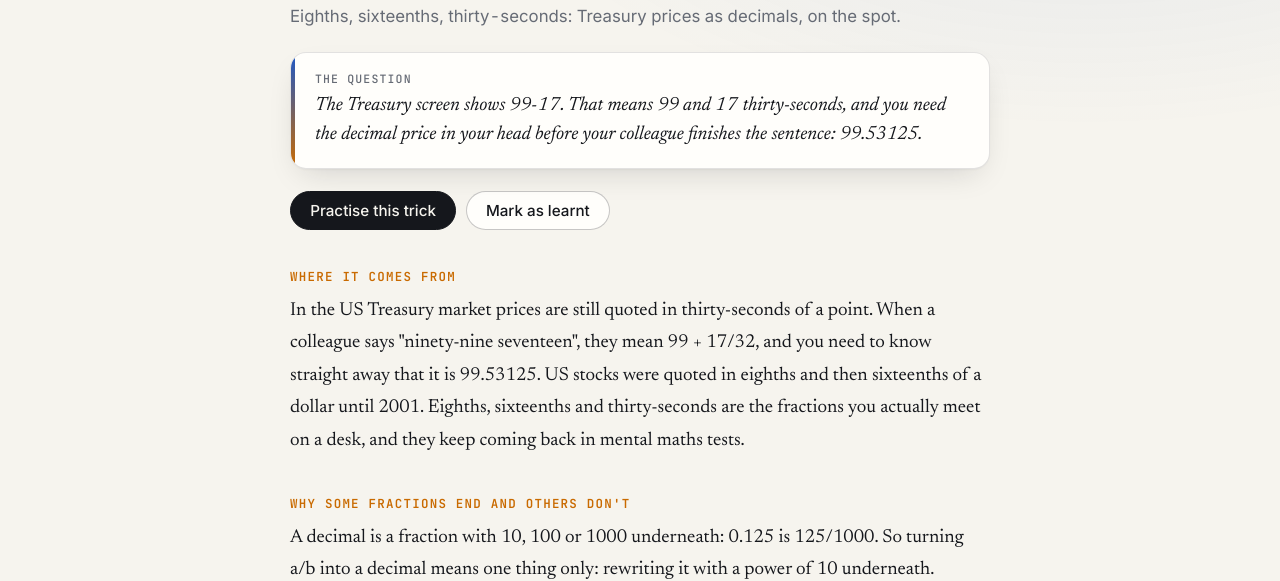
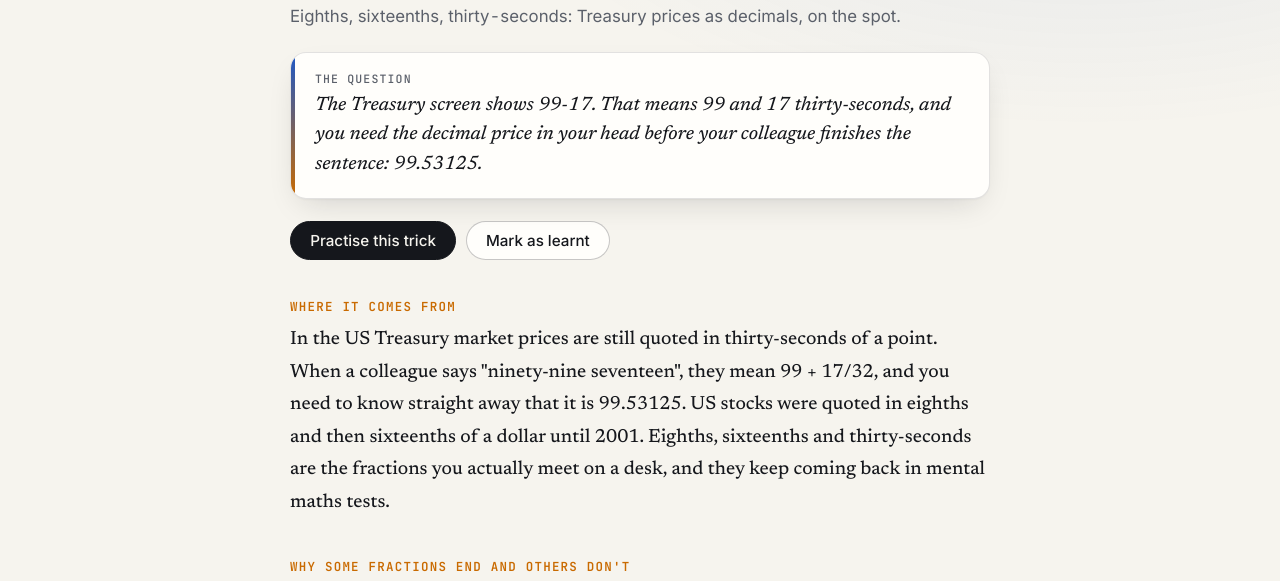
Before and after one commit to ThePowerSet/palestra, a plain HTML site: page index.html in a window 1280 px wide. Both pictures are taken after a click on the link "Open". Shown: the part 207-788 px from the top of the page. Drawn offline with Linux system fonts and the light colour scheme; no server answers.

Commit message:
Make running text easier to read: no antialiased smoothing, heavier lesson serif, darker secondary grey
Co-Authored-By: Claude Opus 5.5 <noreply@anthropic.com>

```diff
--- a/stile.css
+++ b/stile.css
@@ -1,6 +1,7 @@
 /* Palestra, styled like thepowerset.github.io: warm paper by day, blue-black night in the dark,
    blue for actions, orange for marks, Newsreader for headings and lessons, Inter for the interface,
-   JetBrains Mono for numbers and small labels. Colour values are the site's own (_sass/_variables.scss).
+   JetBrains Mono for numbers and small labels. Colour values are the site's own (_sass/_variables.scss),
+   except --tenue, a step darker (lighter at night) so that secondary text stays easy to read.
    No inline styles anywhere (the CSP forbids them): charts and bars take their colours from classes here. */
 
 /* The site's fonts, served from this folder so visitors' browsers contact no one else
@@ -14,7 +15,7 @@
   --sfondo: #f6f4ee;
   --carta: #fffefb;
   --testo: #15171c;
-  --tenue: #666b75;
+  --tenue: #5b606a;
   --linea: rgba(21, 23, 28, 0.12);
   --linea-forte: rgba(21, 23, 28, 0.24);
   --accento: #1d58c7;
@@ -40,7 +41,7 @@
 }
 @media (prefers-color-scheme: dark) {
   :root:not([data-theme="light"]) {
-    --sfondo: #0d1016; --carta: #141922; --testo: #e8eaef; --tenue: #8e96a3; --linea: #252b36; --linea-forte: #36404f;
+    --sfondo: #0d1016; --carta: #141922; --testo: #e8eaef; --tenue: #a3abb8; --linea: #252b36; --linea-forte: #36404f;
     --accento: #6ea8ff; --accento-testo: #0d1016; --accento-chiaro: #16233a; --arancio: #f2a03d; --arancio-chiaro: #2a2114;
     --giusto: #74cf9b; --giusto-chiaro: #12271b; --errato: #f08f84; --errato-chiaro: #33201e;
     --aiuto: #f2a03d; --aiuto-chiaro: #2a2114; --esempio: #161c26;
@@ -50,7 +51,7 @@
   }
 }
 :root[data-theme="dark"] {
-  --sfondo: #0d1016; --carta: #141922; --testo: #e8eaef; --tenue: #8e96a3; --linea: #252b36; --linea-forte: #36404f;
+  --sfondo: #0d1016; --carta: #141922; --testo: #e8eaef; --tenue: #a3abb8; --linea: #252b36; --linea-forte: #36404f;
   --accento: #6ea8ff; --accento-testo: #0d1016; --accento-chiaro: #16233a; --arancio: #f2a03d; --arancio-chiaro: #2a2114;
   --giusto: #74cf9b; --giusto-chiaro: #12271b; --errato: #f08f84; --errato-chiaro: #33201e;
   --aiuto: #f2a03d; --aiuto-chiaro: #2a2114; --esempio: #161c26;
@@ -69,8 +70,7 @@ body {
   color: var(--testo);
   font: 16px/1.6 var(--sans);
   font-variant-numeric: tabular-nums;
-  -webkit-font-smoothing: antialiased;
-  -moz-osx-font-smoothing: grayscale;
+  /* no -webkit-font-smoothing: antialiased here: on macOS it drops the stem darkening and every font looks thin */
   overflow-x: clip;
 }
 /* a faint wash of the theme colour behind the top of the page, as on the site */
@@ -295,7 +295,7 @@ button:focus-visible, a:focus-visible, input:focus-visible { outline: 2px solid
 .sottotitolo-lezione { color: var(--tenue); font-size: 1.05rem; margin: 0 0 1rem; }
 .aggancio { position: relative; background: var(--carta); border: 1px solid var(--linea); border-radius: var(--raggio); padding: 1.1rem 1.3rem 1.1rem 1.5rem; margin: 1.4rem 0; box-shadow: var(--ombra); overflow: hidden; }
 .aggancio::before { content: ""; position: absolute; left: 0; top: 0; bottom: 0; width: 4px; background: linear-gradient(var(--accento), var(--arancio)); }
-.aggancio p { margin: 0; font: italic 1.2rem/1.55 var(--serif); }
+.aggancio p { margin: 0; font: italic 450 1.2rem/1.55 var(--serif); font-variation-settings: "opsz" 14; }
 .azioni-lezione { display: flex; flex-wrap: wrap; gap: .6rem; margin: 1.2rem 0; }
 .andamento { margin: .4rem 0 1.4rem; }
 .andamento .mini { margin: 0 0 .5rem; }
@@ -305,7 +305,9 @@ button:focus-visible, a:focus-visible, input:focus-visible { outline: 2px solid
 .livelli-stato i { width: 8px; height: 8px; border-radius: 50%; border: 1.5px solid var(--linea-forte); }
 .livelli-stato .s1 i { border-color: var(--arancio); background: color-mix(in srgb, var(--arancio) 35%, transparent); }
 .livelli-stato .s2 i { border-color: var(--giusto); background: var(--giusto); }
-.testo-lezione { font: 1.18rem/1.72 var(--serif); }
+/* Running text in Newsreader: a little heavier than regular, and the optical size of small text,
+   whose hairlines are thicker than the size-matched cut the browser would pick. */
+.testo-lezione { font: 450 1.18rem/1.72 var(--serif); font-variation-settings: "opsz" 14; }
 .testo-lezione h3 { font: 600 .78rem var(--mono); letter-spacing: .1em; text-transform: uppercase; color: var(--arancio); margin: 2.4rem 0 .5rem; }
 .testo-lezione p { margin: .6rem 0; }
 .testo-lezione ul { padding-left: 1.2rem; }
```
